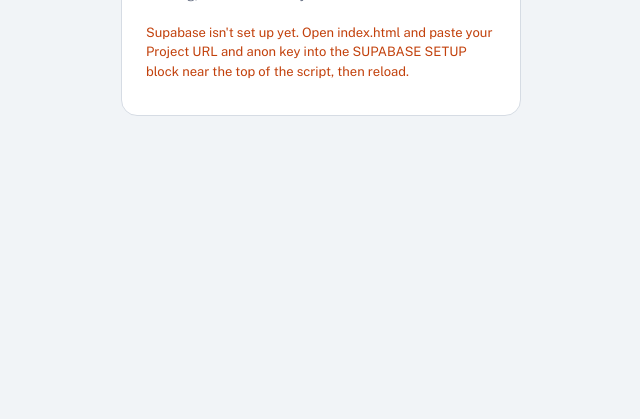
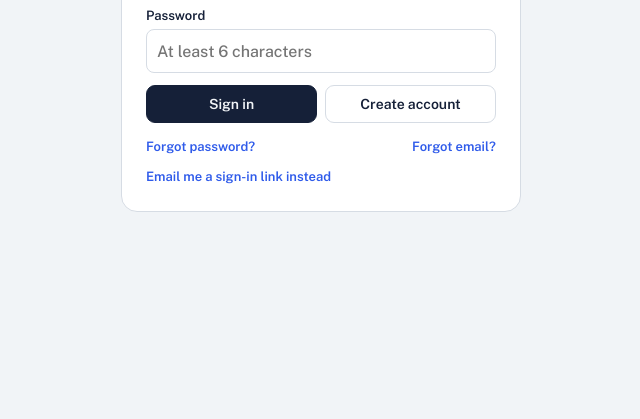
Before and after one commit to tuiknome/mahi, a plain HTML site: page index.html in a window 1280 px wide. Shown: the part 381-800 px from the top of the page, without its empty margins (319-959 px from the left). Drawn offline with nearby package versions, Linux system fonts and the light colour scheme.

Commit message:
Update index.html

```diff
--- a/index.html
+++ b/index.html
@@ -3144,8 +3144,8 @@ setAppH(); window.addEventListener("resize", setAppH); if(window.visualViewport)
 /* ==========================================================================
    SUPABASE SETUP — paste your project's values here (Settings → API)
    ========================================================================== */
-const SUPABASE_URL = "https://YOUR-PROJECT-ID.supabase.co";
-const SUPABASE_ANON_KEY = "YOUR-ANON-PUBLIC-KEY";
+const SUPABASE_URL = "https://vcurpxoxyvzokyyoeeir.supabase.co";
+const SUPABASE_ANON_KEY = "sb_publishable_nyto9VAlT4hsQ5SLkX7zPQ_zW5YrFQO";
 const VIDEO_BUCKET = "exercise-videos";
 /* ========================================================================== */
 
```
